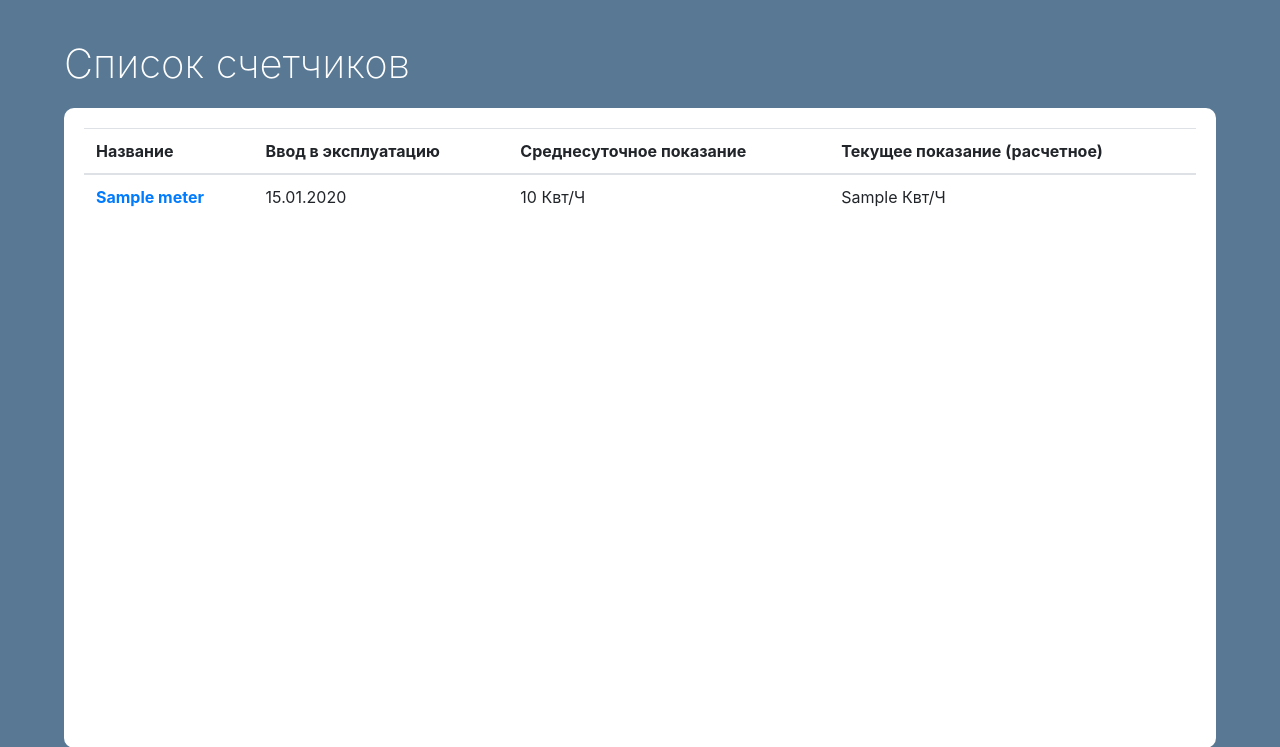
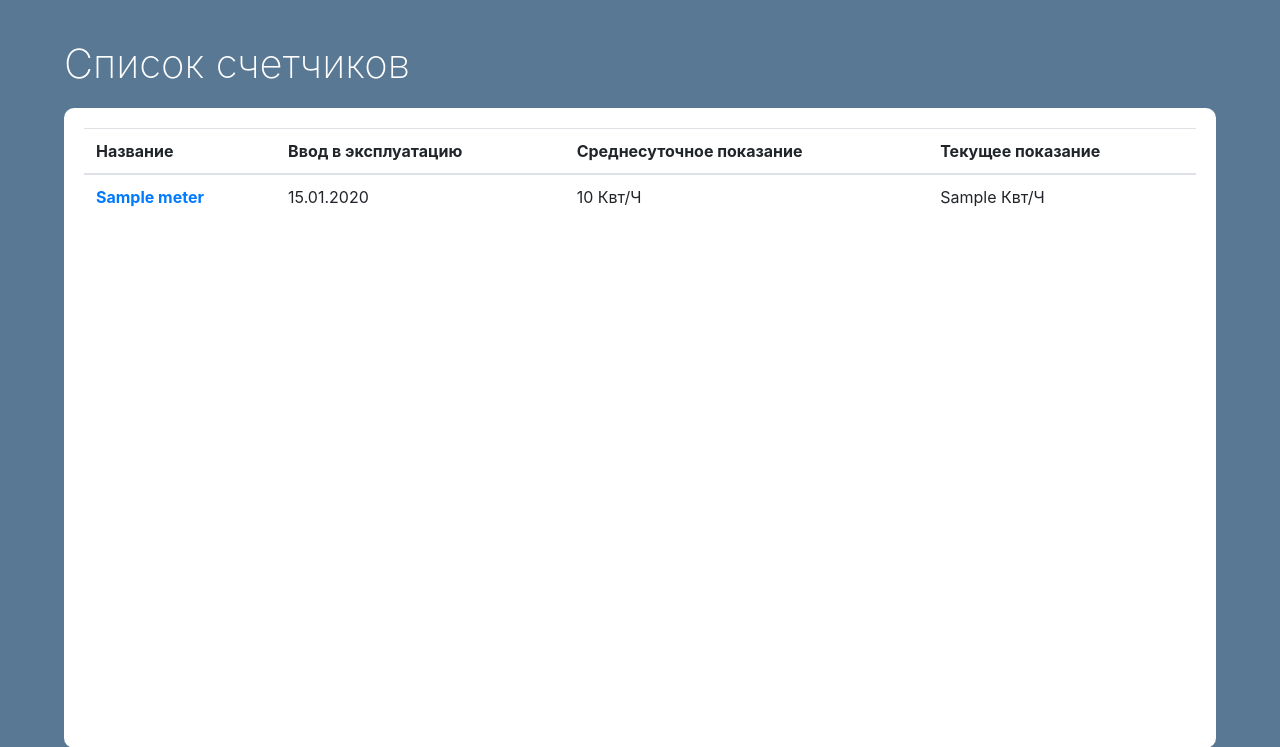
Before and after one commit to 0rang3max/electricity_meters, a Django app: template templates/electricity_meters/list.html in a window 1280 px wide. Shown: the top 747 px of the page. Run offline with Django 4.2, Linux system fonts and the light colour scheme; the template is opened without the code that fills it: most values are stand-ins (such as "Sample title", 1, 10 or a date in 2020); some libraries are stand-ins or nearby versions.

Commit message:
fixed templates

```diff
--- a/templates/electricity_meters/item.html
+++ b/templates/electricity_meters/item.html
@@ -13,7 +13,7 @@
         <h3>{{ electricity_meter.avg_consumption }} Квт/Ч<h3>
       </div>
       <div class="col">
-        <h3>Текущее показание (расчетное)</h3>
+        <h3>Текущее показание</h3>
         <h3>{{ electricity_meter.current_value }} Квт/Ч<h3>
       </div>
     </div>
--- a/templates/electricity_meters/list.html
+++ b/templates/electricity_meters/list.html
@@ -11,7 +11,7 @@
         <th scope="col">Название</th>
         <th scope="col">Ввод в эксплуатацию</th>
         <th scope="col">Среднесуточное показание</th>
-        <th scope="col">Текущее показание (расчетное)</th>
+        <th scope="col">Текущее показание</th>
       </tr>
     </thead>
     <tbody>
```
